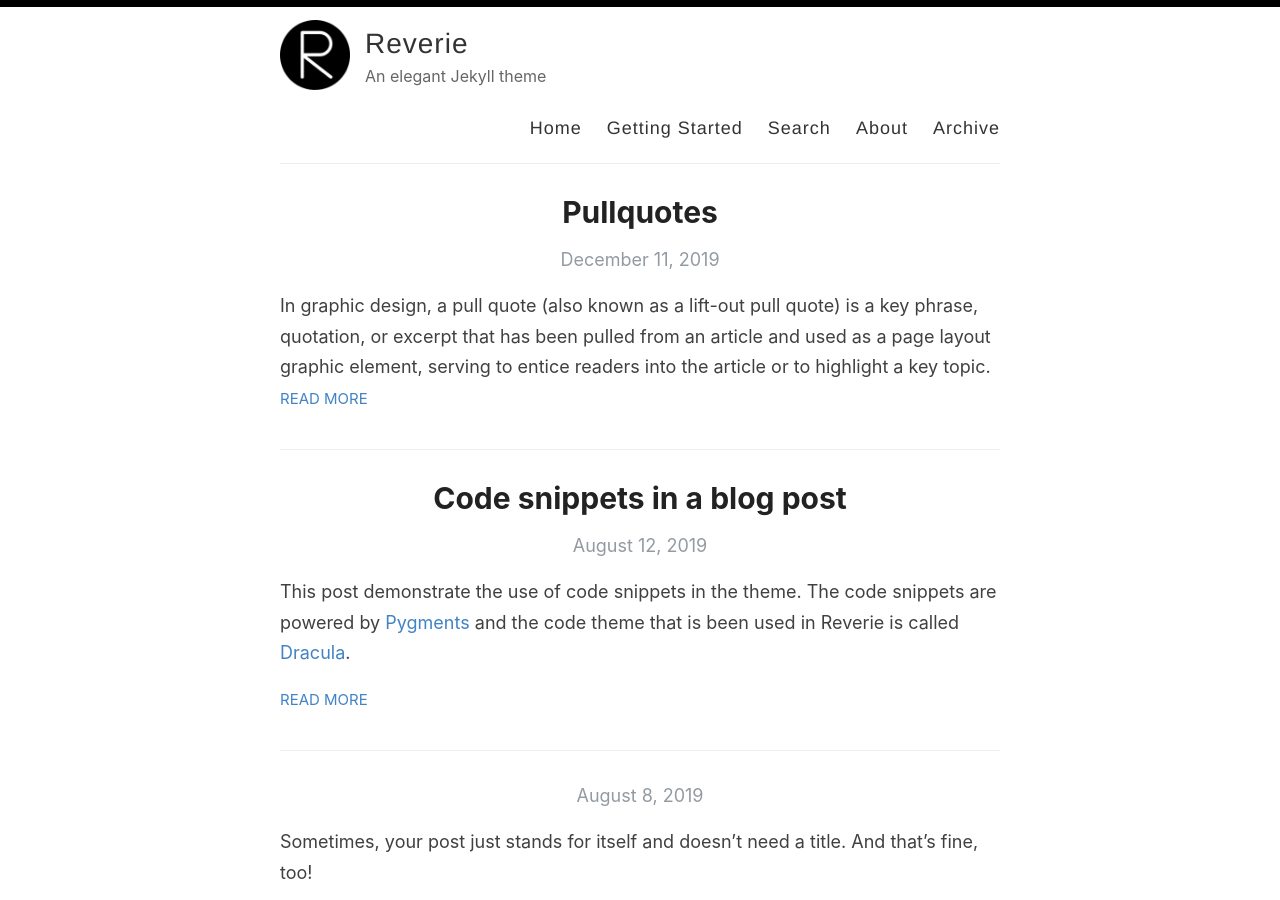
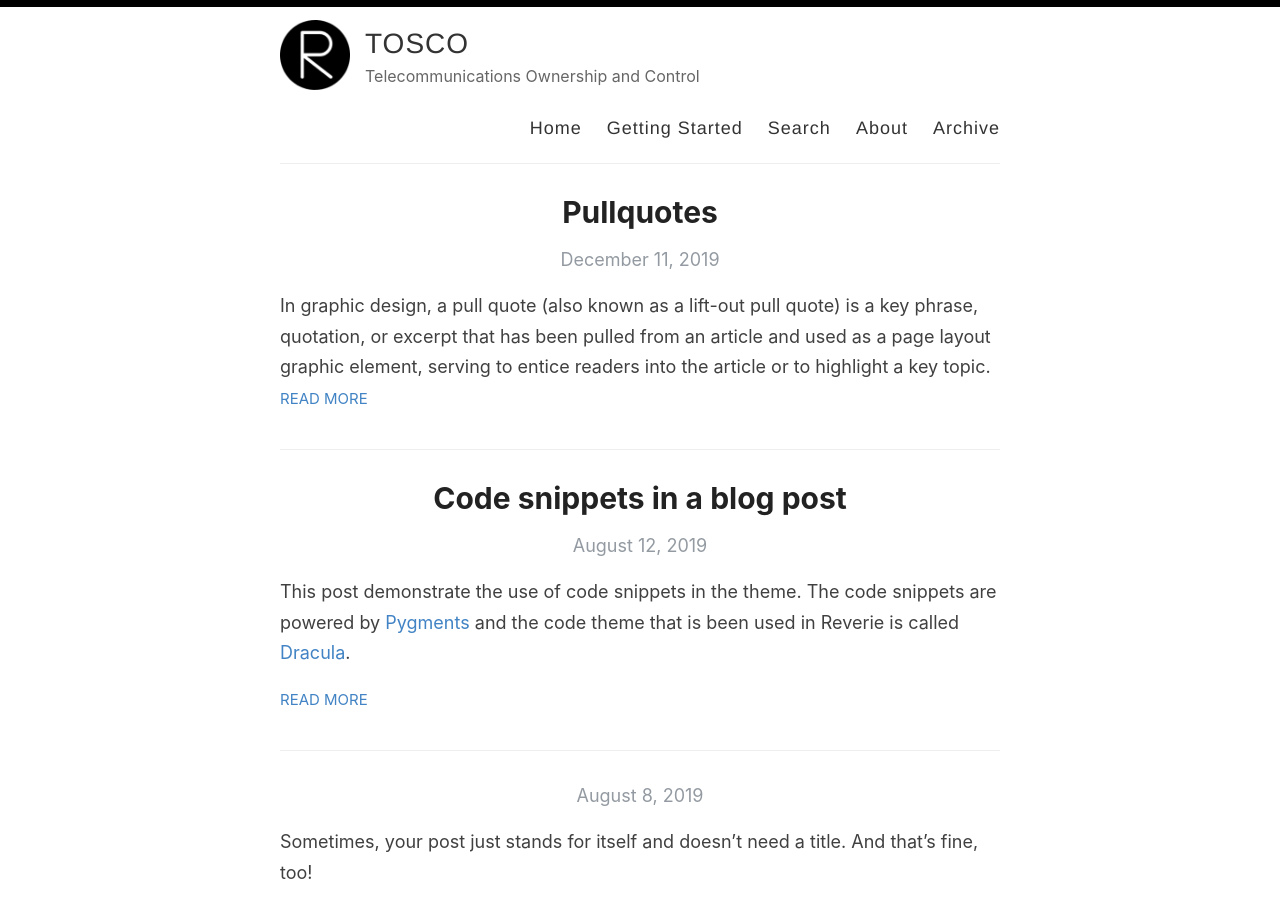
Before and after one commit to YingYan77/reverie, a Jekyll site: the page built from index.html, in a window 1280 px wide and 900 px high. Built offline with Jekyll 4.4.1, drawn with Linux system fonts in a browser that asks for light colours; the list of posts is cut into pages by our own code.

Commit message:
Update _config.yml

```diff
--- a/_config.yml
+++ b/_config.yml
@@ -3,13 +3,13 @@
 #
 
 # Name of your site (displayed in the header)
-name: Reverie
+name: TOSCO
 
 # Name of the author
 author: Amit Merchant
 
 # Short bio or description (displayed in the header)
-description: An elegant Jekyll theme
+description: Telecommunications Ownership and Control
 
 # URL of your avatar or profile pic (you could use your GitHub profile pic)
 avatar: /images/reverie.png
```
